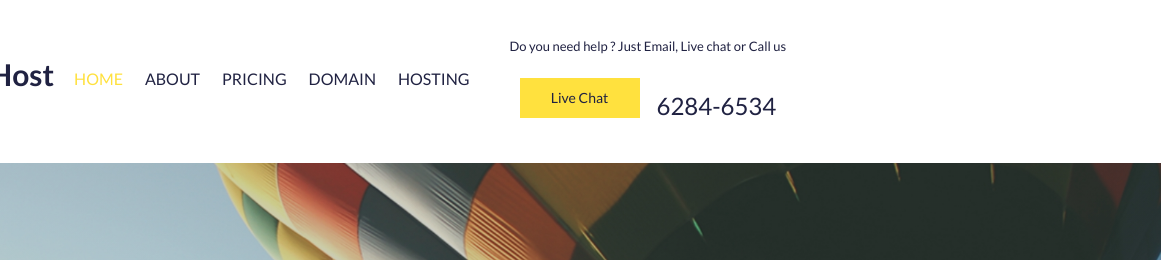
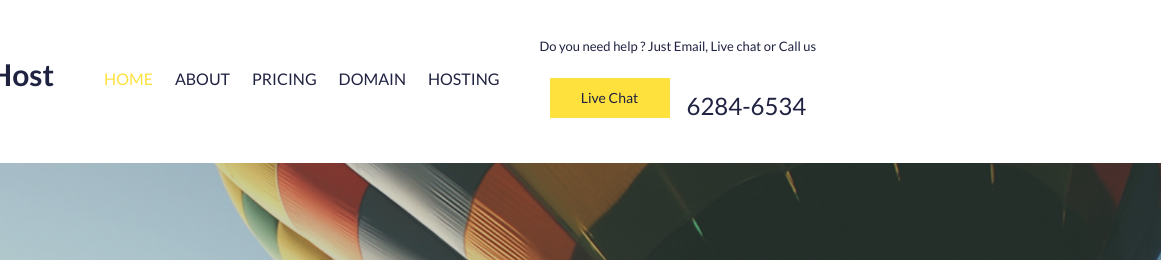
Before and after one commit to pawlow8/pawlow8.github.io, a plain HTML site: page index.html in a window 1536 px wide. Shown: the top 260 px of the page, 375-1536 px from the left. Drawn offline with Linux system fonts and the light colour scheme.

Commit message:
Add files via upload
latest changes css

```diff
--- a/style.css
+++ b/style.css
@@ -56,7 +56,7 @@ header .site-menu {
 }
 
 @media (min-width: 1400px) {
-    header .site-menu,  {
+    header .site-menu, .head-contact {
         margin-left: 50px;
     }
 }
```
